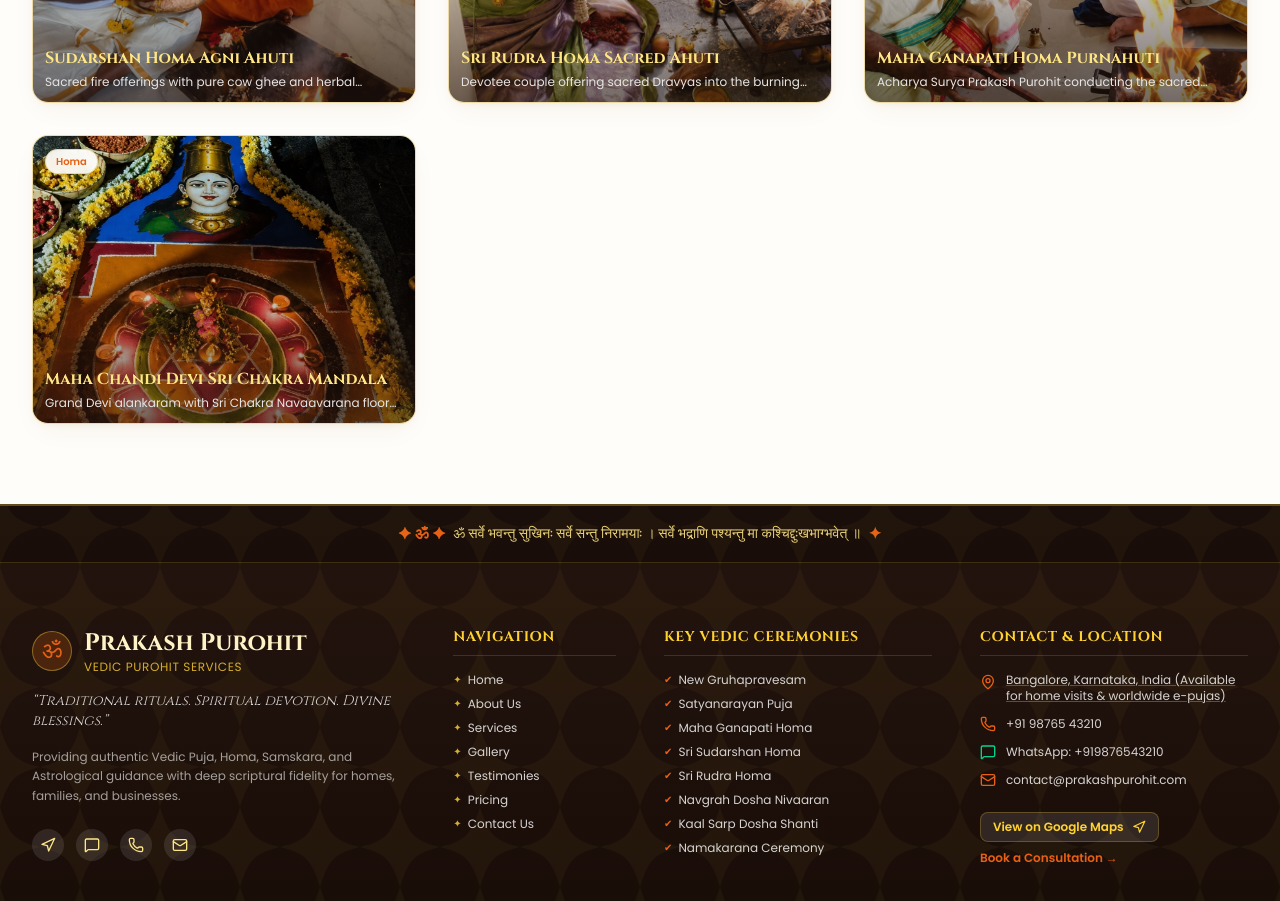
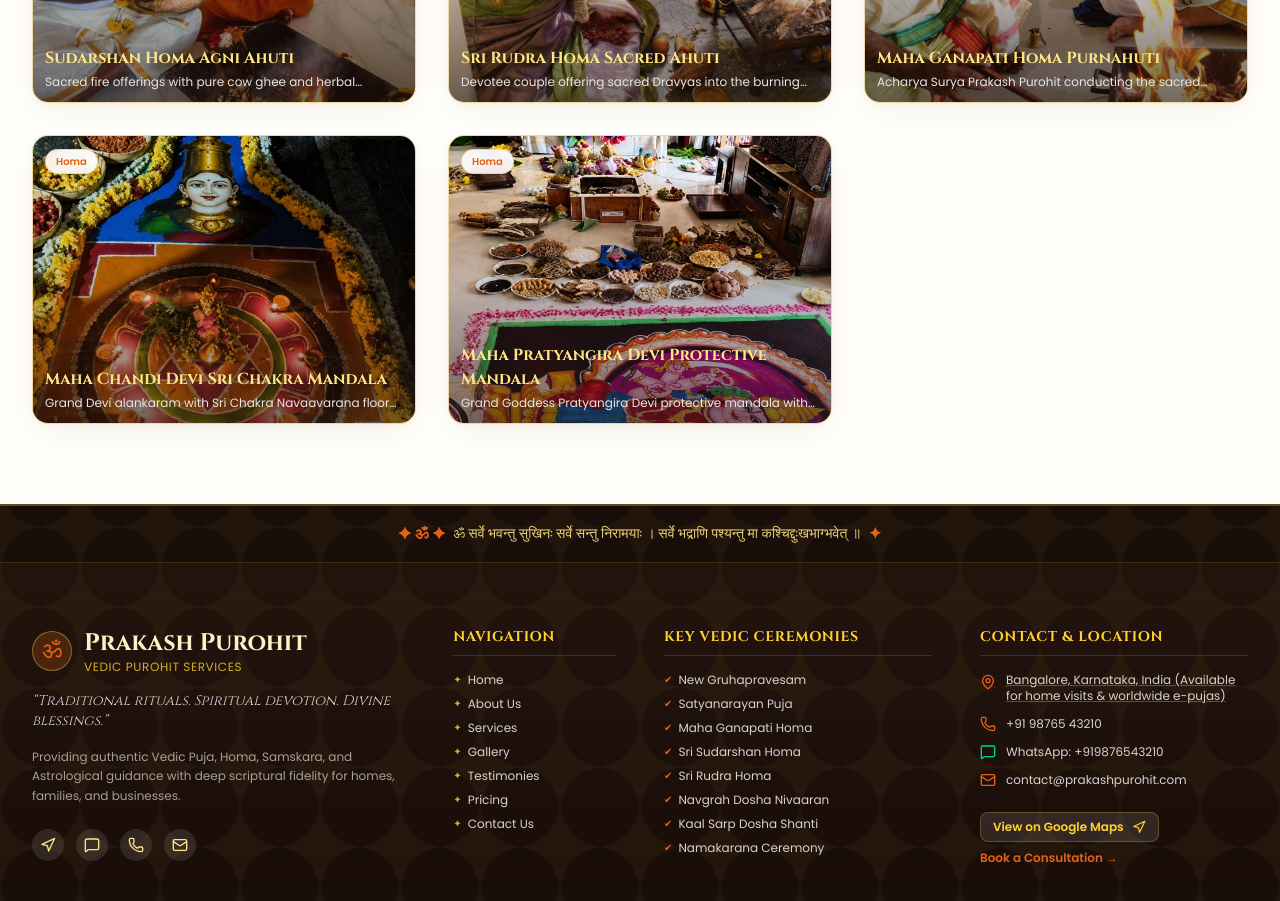
Before and after one commit to Shrikanthkk/prakash-purohit, a React (Vite) app: page /gallery in a window 1280 px wide. Shown: the part 2420-3321 px from the top of the page. Built offline with nearby package versions, Linux system fonts and the light colour scheme; a web font is replaced by a local one.

Commit message:
Update Maha Pratyangira Devi Homa service image with authentic protective mandala photograph

```diff
--- a/src/data/galleryData.ts
+++ b/src/data/galleryData.ts
@@ -169,5 +169,13 @@ export const galleryData: GalleryItem[] = [
     image: '/services/chandi-homa.jpg',
     caption: 'Grand Devi alankaram with Sri Chakra Navaavarana floor mandala illuminated with terracotta Deepams.',
     location: 'Chandi Yagya Mandapam'
+  },
+  {
+    id: 'gal-20',
+    title: 'Maha Pratyangira Devi Protective Mandala',
+    category: 'Homa',
+    image: '/services/pratyangira-homa.jpg',
+    caption: 'Grand Goddess Pratyangira Devi protective mandala with rows of 64 sacred herbal dravyas and Homa Kund.',
+    location: 'Ashram Yagya Mandapam'
   }
 ];
--- a/src/data/servicesData.ts
+++ b/src/data/servicesData.ts
@@ -199,7 +199,7 @@ export const servicesData: ServiceItem[] = [
         answer: 'No, when performed with authentic Vedic chanting and precise proportions of cow ghee, the smoke remains sacred and non-irritating.'
       }
     ],
-    image: '/services/vivah-shanti-homa.jpg',
+    image: '/services/pratyangira-homa.jpg',
     priceNote: 'Starting from ₹ 8,500'
   },
   {
```
Also changed, not shown: public/services/pratyangira-homa.jpg (added), src/assets/services/pratyangira-homa.jpg (added).
